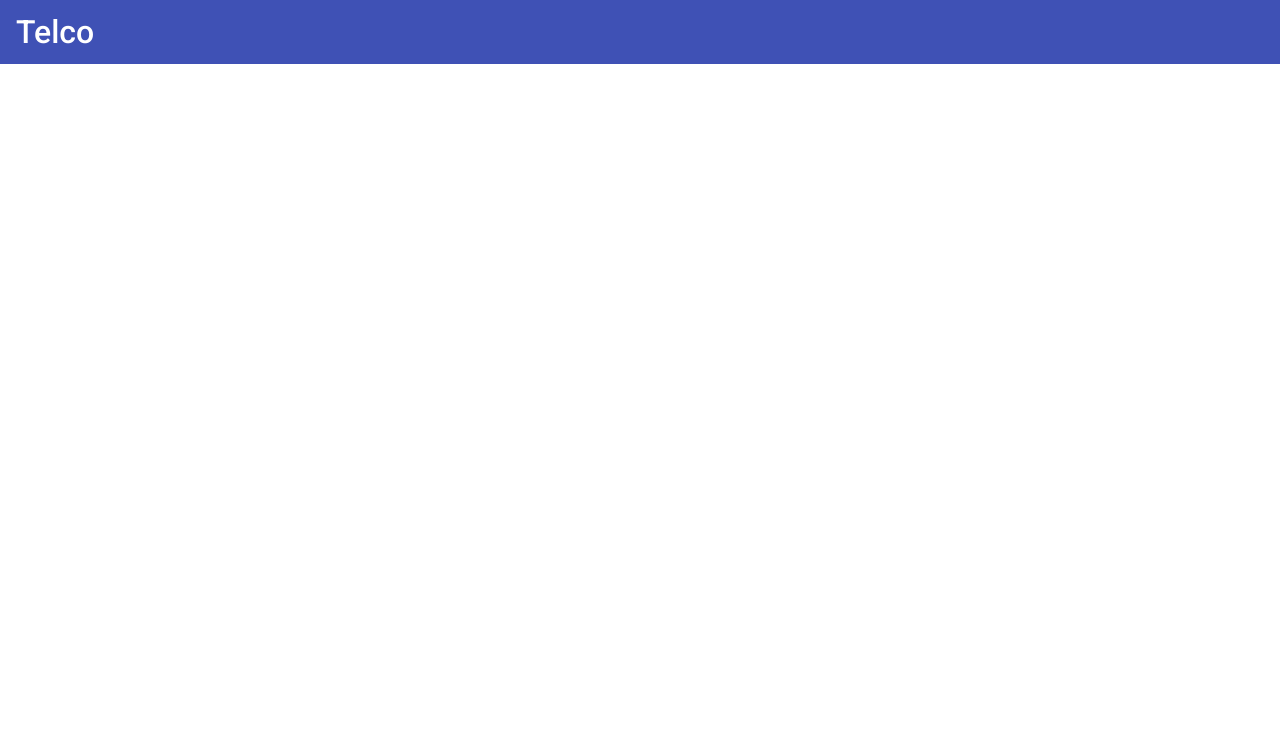
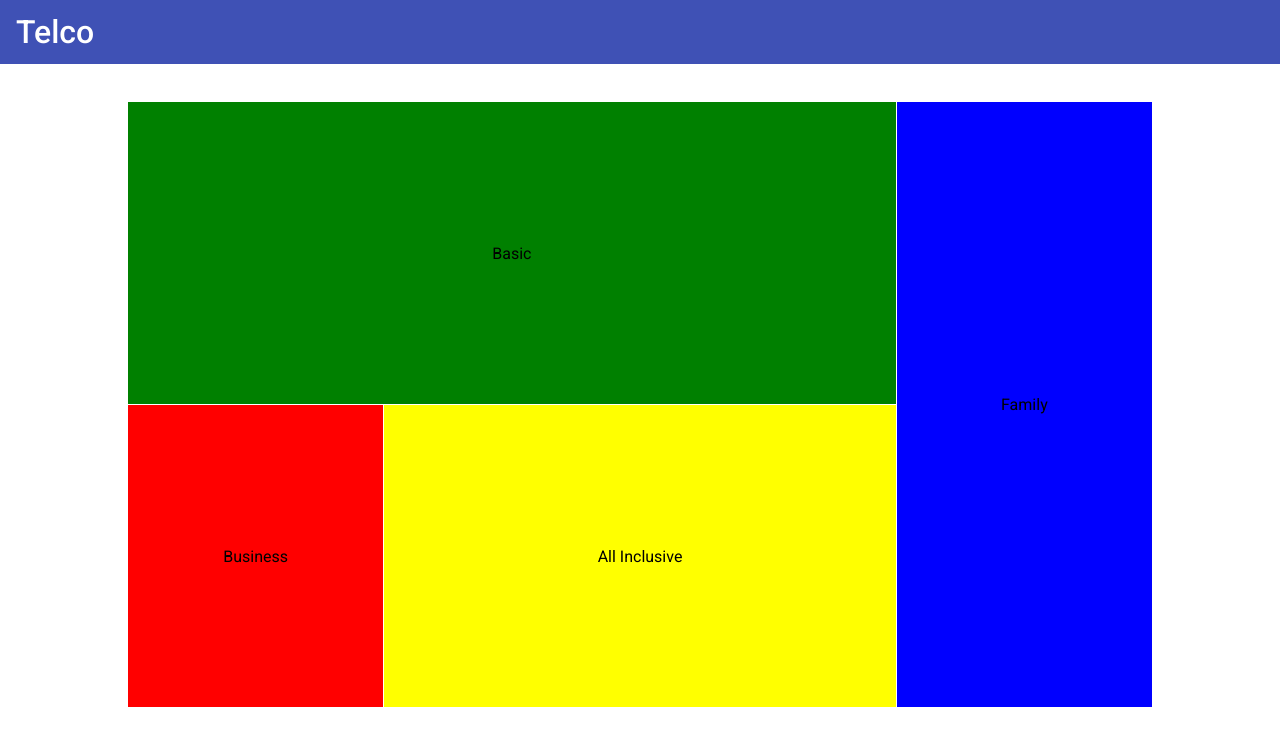
Before and after one commit to giuseppemontanaro/telco, an Angular app in the folder frontend/: page /home in a window 1280 px wide. Shown: the top 746 px of the page. Built offline with nearby package versions, Linux system fonts and the light colour scheme.

Commit message:
implementato template home page

```diff
--- a/frontend/src/app/app.component.html
+++ b/frontend/src/app/app.component.html
@@ -1 +1,8 @@
+<mat-toolbar>
+    <div class="toolbar-container">
+        <span id="telco">Telco</span>
+        <span id="user" *ngIf="!!user.username">Hi, {{user.username}}!</span>
+    </div>
+</mat-toolbar>
+
 <router-outlet>
--- a/frontend/src/app/app.component.scss
+++ b/frontend/src/app/app.component.scss
@@ -0,0 +1,18 @@
+mat-toolbar {
+    background-color: #3F51B5;
+    color: #fff;
+
+    .toolbar-container {
+        width: 100%;
+        display: flex;
+        justify-content: space-between;
+
+        #telco {
+            font-size: 2rem;
+        }
+
+        #user {
+            font-size: 1.5rem;
+        }
+    }
+}
--- a/frontend/src/app/app.component.ts
+++ b/frontend/src/app/app.component.ts
@@ -1,4 +1,9 @@
 import { Component } from '@angular/core';
+import { ModelService } from './services/model.service';
+import { Const } from './shared/constants';
+import { User } from './models/user';
+import { UserDaoService } from './services/user-dao.service';
+import { Role } from './models/role';
 
 @Component({
   selector: 'app-root',
@@ -6,5 +11,13 @@ import { Component } from '@angular/core';
   styleUrls: ['./app.component.scss']
 })
 export class AppComponent {
+
   title = 'Telco';
+  user: User = {username: '', password: '', email: '', role: Role.User};
+
+  constructor(private model: ModelService) {
+    this.model.getBean$(Const.USER).subscribe(
+      user => this.user = user
+    )
+  }
 }
--- a/frontend/src/app/app.module.ts
+++ b/frontend/src/app/app.module.ts
@@ -15,6 +15,7 @@ import { HomeComponent } from './components/home/home.component';
 import { mockBackendProvider } from './helpers/mock-backend.interceptor';
 import { JwtInterceptor } from './helpers/jwt.interceptor';
 import { ErrorInterceptor } from './helpers/error.interceptor';
+import { MatGridListModule } from '@angular/material/grid-list';
 
 
 @NgModule({
@@ -33,7 +34,8 @@ import { ErrorInterceptor } from './helpers/error.interceptor';
     HttpClientModule,
     FormsModule,
     ReactiveFormsModule,
-    MatToolbarModule
+    MatToolbarModule,
+    MatGridListModule
   ],
   providers: [
     { provide: HTTP_INTERCEPTORS, useClass: JwtInterceptor, multi: true },
--- a/frontend/src/app/components/home/home.component.html
+++ b/frontend/src/app/components/home/home.component.html
@@ -1,6 +1,6 @@
-<mat-toolbar>
-    <div class="toolbar-container">
-        <span id="telco">Telco</span>
-        <span id="user" *ngIf="!!user">Hi, {{user.username}}!</span>
-    </div>
-</mat-toolbar>
+<mat-grid-list cols="4" rowHeight="100px">
+    <mat-grid-tile [colspan]="3" [rowspan]="3" [style.background]="'green'">Basic</mat-grid-tile>
+    <mat-grid-tile [colspan]="1" [rowspan]="6" [style.background]="'blue'">Family</mat-grid-tile>
+    <mat-grid-tile [colspan]="1" [rowspan]="3" [style.background]="'red'">Business</mat-grid-tile>
+    <mat-grid-tile [colspan]="2" [rowspan]="3" [style.background]="'yellow'">All Inclusive</mat-grid-tile>
+</mat-grid-list>
--- a/frontend/src/app/components/home/home.component.scss
+++ b/frontend/src/app/components/home/home.component.scss
@@ -1,18 +1,3 @@
-mat-toolbar {
-    background: #3F51B5;
-    color: #fff;
-
-    .toolbar-container {
-        width: 100%;
-        display: flex;
-        justify-content: space-between;
-
-        #telco {
-            font-size: 2rem;
-        }
-
-        #user {
-            font-size: 1.5rem;
-        }
-    }
+mat-grid-list {
+    margin: 3% 10%;
 }
--- a/frontend/src/app/components/home/home.component.ts
+++ b/frontend/src/app/components/home/home.component.ts
@@ -11,11 +11,10 @@ import { ThrowStmt } from '@angular/compiler';
 })
 export class HomeComponent implements OnInit {
 
-  user: User;
+  tiles = [
+  ];
 
-  constructor(private model: ModelService) {
-    this.user = this.model.getBean(Const.USER)
-  }
+  constructor() { }
 
   ngOnInit(): void {
   }
--- a/frontend/src/app/components/login/login.component.scss
+++ b/frontend/src/app/components/login/login.component.scss
@@ -41,6 +41,11 @@
             width: 15rem;
             padding: 2rem 1rem 2rem 1rem;
 
+            mat-card-title {
+                font-size: 2rem;
+                margin-bottom: 1rem;
+            }
+
             mat-form-field {
                 width: 100%;
             }
@@ -57,7 +62,7 @@
     left: 55%;
     top: -120%;
     position: relative;
-    background-color: #3F51B5;
+    background: #cd533b;
     height: 150%;
     width: 150%;
     z-index: -1;
```
